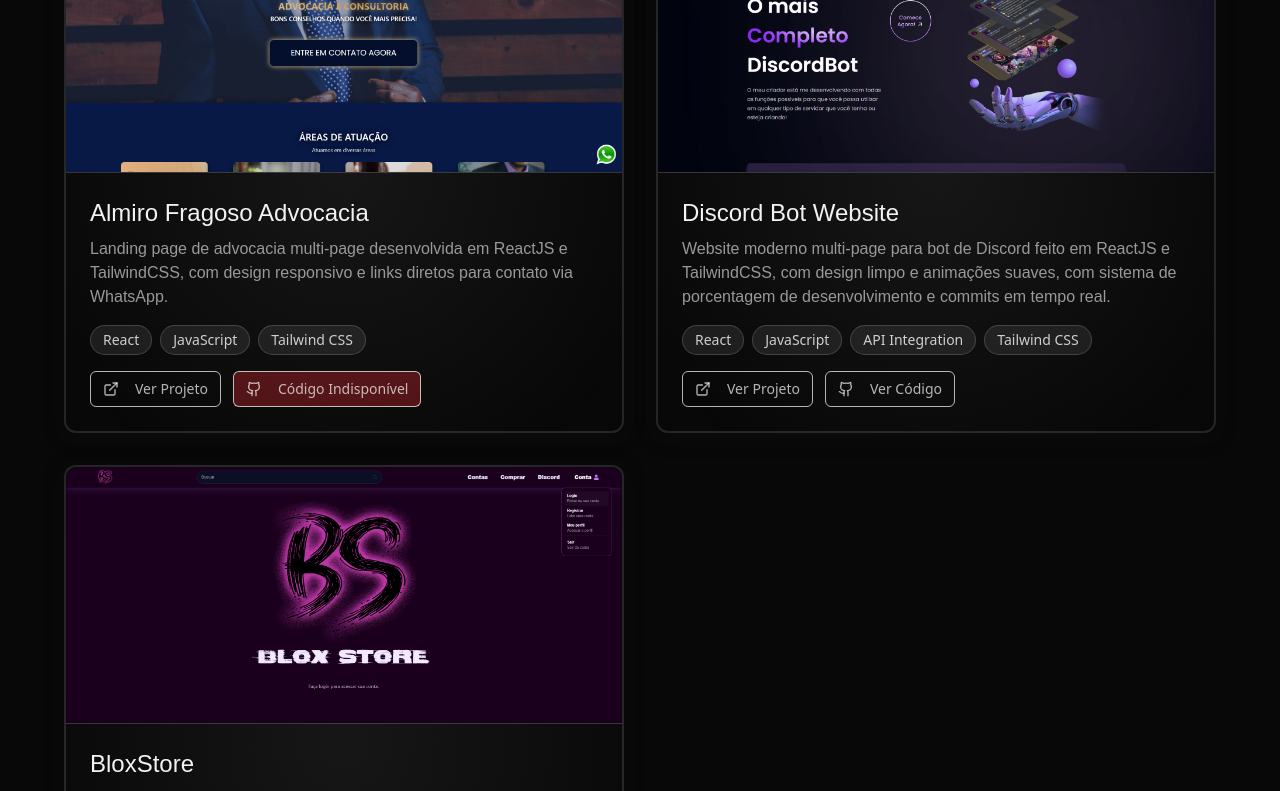
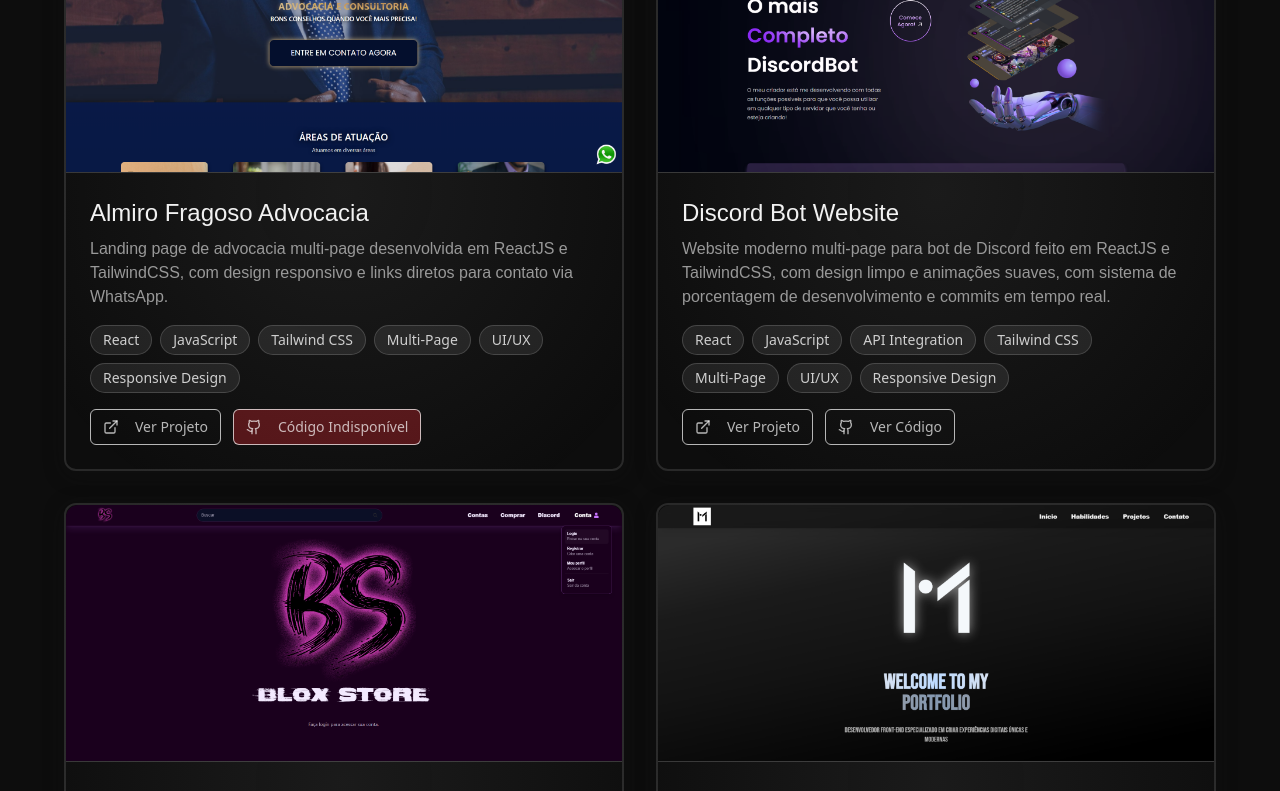
Before and after one commit to Enzzzzz/Port, a React (Vite) app: page / in a window 1280 px wide. Shown: the part 2000-2791 px from the top of the page. Built offline with nearby package versions, Linux system fonts and the light colour scheme; a web font is replaced by a local one.

Commit message:
added this project to projects section

```diff
--- a/src/components/About.jsx
+++ b/src/components/About.jsx
@@ -34,7 +34,7 @@
   ];
 
   return (
-    <section id="about" className="py-20 px-4 md:px-8 lg:px-16">
+    <section id="about" className="py-20 bg-background px-4 md:px-8 lg:px-16">
       <div className="container mx-auto">
         <div className="text-center mb-16">
           <h2 className="text-4xl md:text-5xl font-bebas font-bold mb-4 text-text">
--- a/src/components/Projects.jsx
+++ b/src/components/Projects.jsx
@@ -4,6 +4,7 @@
 import AlmiroWeb from "/Projects/almiro.png";
 import YulBot from "/Projects/yulbot.png";
 import Bloxstore from "/Projects/bloxstore.png";
+import Port from "/Projects/port.png";
 
 const Projects = () => {
   const ButtonGitUnable = () => (
@@ -31,7 +32,7 @@
       description:
         "Landing page de advocacia multi-page desenvolvida em ReactJS e TailwindCSS, com design responsivo e links diretos para contato via WhatsApp.",
       image: AlmiroWeb,
-      tags: ["React", "JavaScript", "Tailwind CSS"],
+      tags: ["React", "JavaScript", "Tailwind CSS", "Multi-Page", "UI/UX", "Responsive Design"],
       liveUrl: "https://www.almirofragosoadvocacia.com.br/",
       githubUrl: "#",
     },
@@ -40,7 +41,7 @@
       description:
         "Website moderno multi-page para bot de Discord feito em ReactJS e TailwindCSS, com design limpo e animações suaves, com sistema de porcentagem de desenvolvimento e commits em tempo real.",
       image: YulBot,
-      tags: ["React", "JavaScript", "API Integration", "Tailwind CSS"],
+      tags: ["React", "JavaScript", "API Integration", "Tailwind CSS", "Multi-Page", "UI/UX", "Responsive Design"],
       liveUrl: "https://yulbot.vercel.app/",
       githubUrl: "https://github.com/Enzzzzz/YulbotSite",
     },
@@ -55,10 +56,26 @@
         "JavaScript",
         "Database",
         "Login System",
-        "Payment System Soon",
+        "UI/UX",
+        "Responsive Design"
       ],
       liveUrl: "#",
       githubUrl: "https://github.com/Enzzzzz/Blox-Store",
+    },
+    {
+      title: "Portfólio",
+      description:
+        "Meu portfólio pessoal, criado com ReactJS e TailwindCSS, onde compartilho meus projetos, minha jornada como desenvolvedor e minha paixão por criar interfaces modernas e intuitivas.",
+      image: Port,
+      tags: [
+        "React",
+        "Tailwind CSS",
+        "JavaScript",
+        "UI/UX",
+        "Responsive Design"
+      ],
+      liveUrl: "#",
+      githubUrl: "https://github.com/Enzzzzz/Port",
     },
   ];
 
@@ -88,7 +105,7 @@
   return (
     <section
       id="projects"
-      className="py-20 px-4 md:px-8 lg:px-16 bg-secondary/20"
+      className="py-20 px-4 md:px-8 lg:px-16 bg-background"
       ref={projectRef}
     >
       <div className="container mx-auto">
@@ -139,7 +156,7 @@
 
                 <div className="flex flex-col sm2:flex-row gap-3">
                   {(() => {
-                    if (index === 2) {
+                    if ([2, 3].includes(index)) {
                       return <ProjectBuilding />;
                     } else {
                       return (
```
Also changed, not shown: public/Projects/port.png (added).
